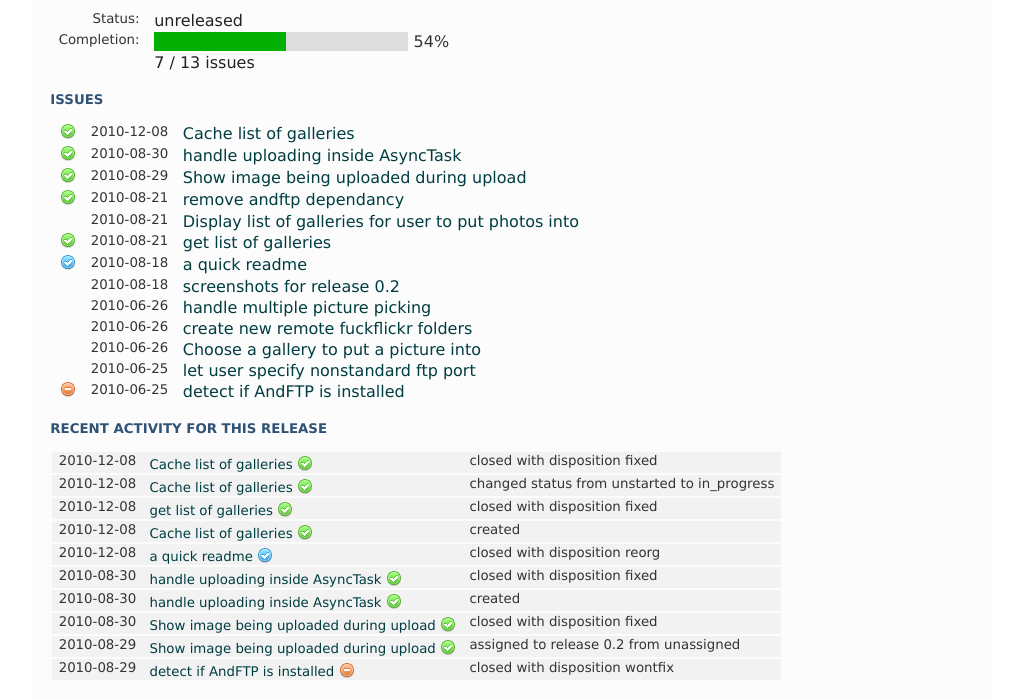
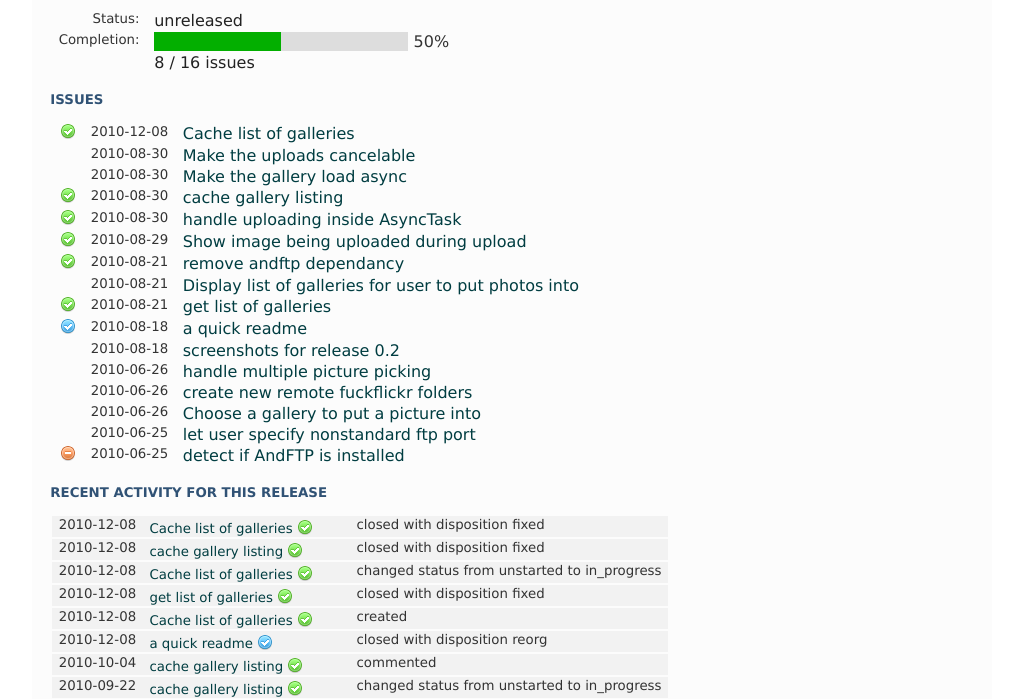
Before and after one commit to mattkatz/FFUploadr, a plain HTML site: page bugs/html/release-0.2.html in a window 1280 px wide. Shown: the part 104-803 px from the top of the page, without its empty margins (128-1151 px from the left). Drawn offline with Linux system fonts and the light colour scheme.

Commit message:
auto committing ditz html files

```diff
--- a/bugs/html/release-0.2.html
+++ b/bugs/html/release-0.2.html
@@ -26,12 +26,12 @@
       <td class="attrname">Completion:</td>
       <td>
 
-      <span class='progress-meter'><span class='progress-meter-done'>&nbsp;&nbsp;&nbsp;&nbsp;&nbsp;&nbsp;&nbsp;&nbsp;&nbsp;&nbsp;&nbsp;&nbsp;&nbsp;&nbsp;&nbsp;&nbsp;&nbsp;&nbsp;&nbsp;&nbsp;&nbsp;&nbsp;&nbsp;&nbsp;&nbsp;&nbsp;</span><span class='progress-meter-undone'>&nbsp;&nbsp;&nbsp;&nbsp;&nbsp;&nbsp;&nbsp;&nbsp;&nbsp;&nbsp;&nbsp;&nbsp;&nbsp;&nbsp;&nbsp;&nbsp;&nbsp;&nbsp;&nbsp;&nbsp;&nbsp;&nbsp;&nbsp;&nbsp;</span></span>
-      54%
+      <span class='progress-meter'><span class='progress-meter-done'>&nbsp;&nbsp;&nbsp;&nbsp;&nbsp;&nbsp;&nbsp;&nbsp;&nbsp;&nbsp;&nbsp;&nbsp;&nbsp;&nbsp;&nbsp;&nbsp;&nbsp;&nbsp;&nbsp;&nbsp;&nbsp;&nbsp;&nbsp;&nbsp;&nbsp;</span><span class='progress-meter-undone'>&nbsp;&nbsp;&nbsp;&nbsp;&nbsp;&nbsp;&nbsp;&nbsp;&nbsp;&nbsp;&nbsp;&nbsp;&nbsp;&nbsp;&nbsp;&nbsp;&nbsp;&nbsp;&nbsp;&nbsp;&nbsp;&nbsp;&nbsp;&nbsp;&nbsp;</span></span>
+      50%
       </td>
     </tr>
     <tr><td></td><td class="attrval">
-      7 / 13 issues
+      8 / 16 issues
     </td></tr>
   </tbody>
 </table>
@@ -46,6 +46,36 @@
       <td class="littledate">2010-12-08</td>
       <td class="issuename">
         <a href="issue-bfbbf01ce3f1cc44389b5185da291b70b18b964b.html">Cache list of galleries</a>
+      </td>
+
+
+    </tr>
+
+    <tr>
+      <td>  </td>
+      <td class="littledate">2010-08-30</td>
+      <td class="issuename">
+        <a href="issue-94672f52aa997f5e3b10501111f8bc88722b6327.html">Make the uploads cancelable</a>
+      </td>
+
+
+    </tr>
+
+    <tr>
+      <td>  </td>
+      <td class="littledate">2010-08-30</td>
+      <td class="issuename">
+        <a href="issue-f2e4104ecaa58c2e06ff4c0276992e7086d730b1.html">Make the gallery load async</a>
+      </td>
+
+
+    </tr>
+
+    <tr>
+      <td> <img title="fixed" src="green-check.png" alt="fixed"/> </td>
+      <td class="littledate">2010-08-30</td>
+      <td class="issuename">
+        <a href="issue-4a543c26f07fd5ddd810900b46826780ed7d8e5c.html">cache gallery listing</a>
       </td>
 
 
@@ -193,13 +223,22 @@
     <tr class="odd-row">
       <td class="date">2010-12-08</td>
       <td class="issuename">
+        <a href="issue-4a543c26f07fd5ddd810900b46826780ed7d8e5c.html">cache gallery listing</a> <img title="fixed" class="inline-status-image" src="green-check.png" alt="fixed"/>
+      </td>
+      <td> closed with disposition fixed </td>
+    </tr>
+    <tr><td></td></tr>
+
+    <tr class="even-row">
+      <td class="date">2010-12-08</td>
+      <td class="issuename">
         <a href="issue-bfbbf01ce3f1cc44389b5185da291b70b18b964b.html">Cache list of galleries</a> <img title="fixed" class="inline-status-image" src="green-check.png" alt="fixed"/>
       </td>
       <td> changed status from unstarted to in_progress </td>
     </tr>
     <tr><td></td></tr>
 
-    <tr class="even-row">
+    <tr class="odd-row">
       <td class="date">2010-12-08</td>
       <td class="issuename">
         <a href="issue-a1ab2d19671679a59d13412403ef4bd9b065db6a.html">get list of galleries</a> <img title="fixed" class="inline-status-image" src="green-check.png" alt="fixed"/>
@@ -208,7 +247,7 @@
     </tr>
     <tr><td></td></tr>
 
-    <tr class="odd-row">
+    <tr class="even-row">
       <td class="date">2010-12-08</td>
       <td class="issuename">
         <a href="issue-bfbbf01ce3f1cc44389b5185da291b70b18b964b.html">Cache list of galleries</a> <img title="fixed" class="inline-status-image" src="green-check.png" alt="fixed"/>
@@ -217,7 +256,7 @@
     </tr>
     <tr><td></td></tr>
 
-    <tr class="even-row">
+    <tr class="odd-row">
       <td class="date">2010-12-08</td>
       <td class="issuename">
         <a href="issue-30fef52e90df17dff3c2e587eabdd585e8b723ac.html">a quick readme</a> <img title="reorganized" class="inline-status-image" src="blue-check.png" alt="reorganized"/>
@@ -226,19 +265,28 @@
     </tr>
     <tr><td></td></tr>
 
+    <tr class="even-row">
+      <td class="date">2010-10-04</td>
+      <td class="issuename">
+        <a href="issue-4a543c26f07fd5ddd810900b46826780ed7d8e5c.html">cache gallery listing</a> <img title="fixed" class="inline-status-image" src="green-check.png" alt="fixed"/>
+      </td>
+      <td> commented </td>
+    </tr>
+    <tr><td></td></tr>
+
     <tr class="odd-row">
-      <td class="date">2010-08-30</td>
+      <td class="date">2010-09-22</td>
       <td class="issuename">
-        <a href="issue-69606696858cf17725ee42dae8f3bf3e94a89f54.html">handle uploading inside AsyncTask</a> <img title="fixed" class="inline-status-image" src="green-check.png" alt="fixed"/>
+        <a href="issue-4a543c26f07fd5ddd810900b46826780ed7d8e5c.html">cache gallery listing</a> <img title="fixed" class="inline-status-image" src="green-check.png" alt="fixed"/>
       </td>
-      <td> closed with disposition fixed </td>
+      <td> changed status from unstarted to in_progress </td>
     </tr>
     <tr><td></td></tr>
 
     <tr class="even-row">
       <td class="date">2010-08-30</td>
       <td class="issuename">
-        <a href="issue-69606696858cf17725ee42dae8f3bf3e94a89f54.html">handle uploading inside AsyncTask</a> <img title="fixed" class="inline-status-image" src="green-check.png" alt="fixed"/>
+        <a href="issue-94672f52aa997f5e3b10501111f8bc88722b6327.html">Make the uploads cancelable</a>
       </td>
       <td> created </td>
     </tr>
@@ -247,27 +295,9 @@
     <tr class="odd-row">
       <td class="date">2010-08-30</td>
       <td class="issuename">
-        <a href="issue-4ff99d17dcbbb3dadd9a3c5fee0ffaa0da357442.html">Show image being uploaded during upload</a> <img title="fixed" class="inline-status-image" src="green-check.png" alt="fixed"/>
+        <a href="issue-f2e4104ecaa58c2e06ff4c0276992e7086d730b1.html">Make the gallery load async</a>
       </td>
-      <td> closed with disposition fixed </td>
-    </tr>
-    <tr><td></td></tr>
-
-    <tr class="even-row">
-      <td class="date">2010-08-29</td>
-      <td class="issuename">
-        <a href="issue-4ff99d17dcbbb3dadd9a3c5fee0ffaa0da357442.html">Show image being uploaded during upload</a> <img title="fixed" class="inline-status-image" src="green-check.png" alt="fixed"/>
-      </td>
-      <td> assigned to release 0.2 from unassigned </td>
-    </tr>
-    <tr><td></td></tr>
-
-    <tr class="odd-row">
-      <td class="date">2010-08-29</td>
-      <td class="issuename">
-        <a href="issue-ffa3c5c35befc7f6a582174cdcd3338985d40d29.html">detect if AndFTP is installed</a> <img title="won't fix" class="inline-status-image" src="red-check.png" alt="won't fix"/>
-      </td>
-      <td> closed with disposition wontfix </td>
+      <td> created </td>
     </tr>
     <tr><td></td></tr>
 
```
Also changed, not shown: bugs/html/component-upfuckr.html (+51 -0 lines), bugs/html/index.html (+20 -20 lines), bugs/html/issue-4a543c26f07fd5ddd810900b46826780ed7d8e5c.html (+16 -4 lines).
